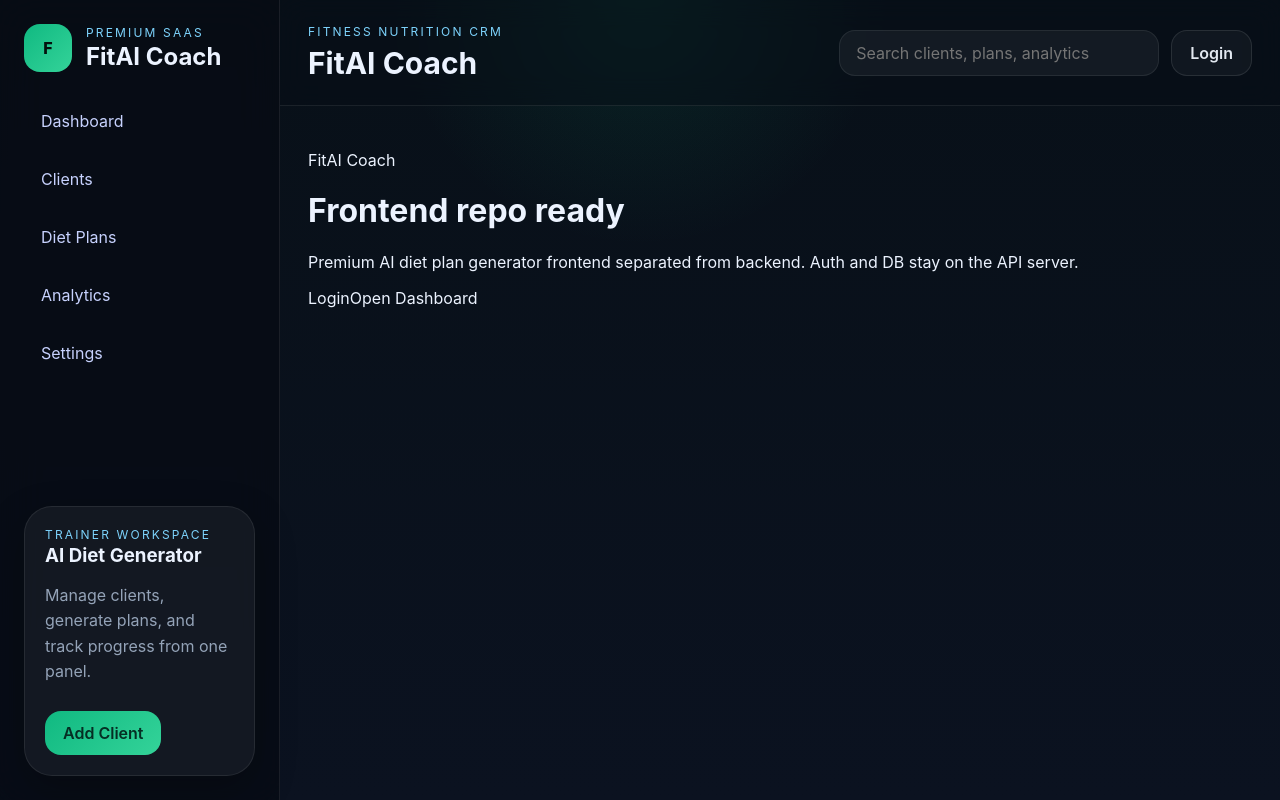
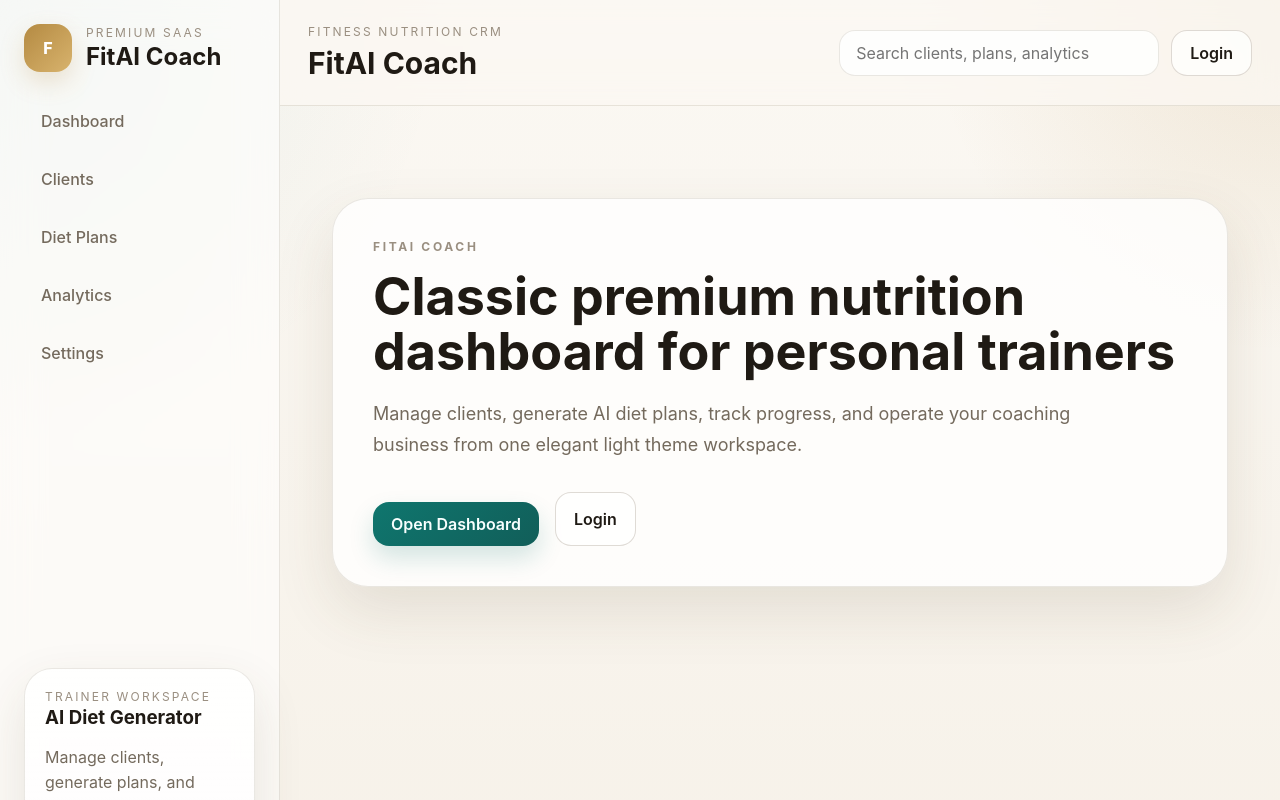
Before and after one commit to abhishek21lift-oss/fitpro-frontend, a Next.js app: page / in a window 1280 px wide. Shown: the top 800 px of the page. Built offline with nearby package versions, Linux system fonts and the light colour scheme.

Commit message:
Switch frontend to classic premium light theme

```diff
--- a/src/app/globals.css
+++ b/src/app/globals.css
@@ -1,64 +1,92 @@
 * { box-sizing: border-box; }
 html, body { margin: 0; padding: 0; min-height: 100%; }
+:root {
+  --bg: #f6f1e8;
+  --bg-soft: #fbf8f3;
+  --panel: rgba(255,255,255,0.72);
+  --panel-strong: rgba(255,255,255,0.9);
+  --border: rgba(108, 92, 68, 0.14);
+  --border-strong: rgba(108, 92, 68, 0.22);
+  --text: #1f1a14;
+  --muted: #746a5d;
+  --muted-soft: #9a8f81;
+  --accent: #0f766e;
+  --accent-soft: #d9efe9;
+  --accent-strong: #115e59;
+  --gold: #b48a42;
+  --shadow: 0 20px 50px rgba(84, 63, 34, 0.12);
+}
 body {
   font-family: Inter, Arial, sans-serif;
   background:
-    radial-gradient(circle at top, rgba(16,185,129,0.12), transparent 24%),
-    linear-gradient(180deg, #081018 0%, #0b1220 100%);
-  color: #ecf3ff;
+    radial-gradient(circle at top right, rgba(180,138,66,0.16), transparent 22%),
+    radial-gradient(circle at left top, rgba(15,118,110,0.08), transparent 28%),
+    linear-gradient(180deg, var(--bg-soft) 0%, var(--bg) 100%);
+  color: var(--text);
 }
 a { color: inherit; text-decoration: none; }
-input, button { font: inherit; }
+input, button, textarea { font: inherit; }
 .app-shell { min-height: 100vh; display: grid; grid-template-columns: 280px 1fr; }
 .sidebar {
-  border-right: 1px solid rgba(255,255,255,0.08);
+  border-right: 1px solid var(--border);
   padding: 24px;
   display: flex;
   flex-direction: column;
   gap: 24px;
-  background: rgba(7, 12, 20, 0.72);
+  background: rgba(255,255,255,0.58);
   backdrop-filter: blur(20px);
 }
 .brand { display: flex; align-items: center; gap: 14px; }
 .brand-mark {
   width: 48px; height: 48px; border-radius: 16px; display: grid; place-items: center;
-  background: linear-gradient(135deg, #10b981, #34d399); color: #04110d; font-weight: 800;
+  background: linear-gradient(135deg, var(--gold), #d8b36d); color: white; font-weight: 800;
+  box-shadow: 0 10px 24px rgba(180,138,66,0.22);
 }
-.brand-kicker, .muted-label { margin: 0; font-size: 12px; text-transform: uppercase; letter-spacing: 0.18em; color: #7dd3fc; }
+.brand-kicker, .muted-label {
+  margin: 0; font-size: 12px; text-transform: uppercase; letter-spacing: 0.18em; color: var(--muted-soft);
+}
 .brand h2, .sidebar-card h3 { margin: 2px 0 0; }
 .nav { display: grid; gap: 8px; }
 .nav a {
-  padding: 14px 16px; border-radius: 18px; color: #c7d2fe; border: 1px solid transparent;
+  padding: 14px 16px; border-radius: 18px; color: var(--muted); border: 1px solid transparent; font-weight: 500;
 }
-.nav a:hover { background: rgba(255,255,255,0.05); border-color: rgba(255,255,255,0.08); }
+.nav a:hover {
+  background: rgba(255,255,255,0.7); border-color: var(--border); color: var(--text);
+}
 .sidebar-card {
   margin-top: auto; padding: 20px; border-radius: 28px;
-  background: rgba(255,255,255,0.05); border: 1px solid rgba(255,255,255,0.08);
-  box-shadow: 0 16px 40px rgba(0,0,0,0.25);
+  background: linear-gradient(180deg, rgba(255,255,255,0.88), rgba(255,255,255,0.72));
+  border: 1px solid var(--border);
+  box-shadow: var(--shadow);
 }
-.muted-copy { color: #94a3b8; line-height: 1.6; }
+.muted-copy { color: var(--muted); line-height: 1.6; }
 .primary-btn, .ghost-btn {
   display: inline-flex; align-items: center; justify-content: center; border-radius: 16px;
   padding: 12px 18px; font-weight: 600; transition: 180ms ease;
 }
-.primary-btn { background: linear-gradient(135deg, #10b981, #34d399); color: #052e23; margin-top: 10px; }
-.ghost-btn { border: 1px solid rgba(255,255,255,0.1); color: #e2e8f0; background: rgba(255,255,255,0.04); }
+.primary-btn {
+  background: linear-gradient(135deg, var(--accent), var(--accent-strong));
+  color: #f8fffe; margin-top: 10px; box-shadow: 0 12px 24px rgba(15,118,110,0.18);
+}
+.ghost-btn {
+  border: 1px solid var(--border-strong); color: var(--text); background: rgba(255,255,255,0.7);
+}
 .main-wrap { display: flex; flex-direction: column; min-width: 0; }
 .topbar {
   display: flex; justify-content: space-between; align-items: center; gap: 20px;
-  padding: 24px 28px; border-bottom: 1px solid rgba(255,255,255,0.08);
-  background: rgba(8, 15, 24, 0.45); backdrop-filter: blur(14px); position: sticky; top: 0; z-index: 20;
+  padding: 24px 28px; border-bottom: 1px solid var(--border);
+  background: rgba(251,248,243,0.78); backdrop-filter: blur(14px); position: sticky; top: 0; z-index: 20;
 }
 .page-title { margin: 6px 0 0; font-size: 30px; }
 .topbar-actions { display: flex; align-items: center; gap: 12px; }
 .search-input {
-  min-width: 320px; background: rgba(255,255,255,0.05); color: white; border-radius: 16px; padding: 12px 16px;
-  border: 1px solid rgba(255,255,255,0.08);
+  min-width: 320px; background: rgba(255,255,255,0.82); color: var(--text); border-radius: 16px; padding: 12px 16px;
+  border: 1px solid var(--border);
 }
 .page-content { padding: 28px; }
 .hero-card, .panel, .stat-card, .table-card, .meal-card, .settings-card {
-  border: 1px solid rgba(255,255,255,0.08); background: rgba(255,255,255,0.05);
-  box-shadow: 0 20px 50px rgba(0,0,0,0.25); backdrop-filter: blur(12px);
+  border: 1px solid var(--border); background: var(--panel);
+  box-shadow: var(--shadow); backdrop-filter: blur(12px);
 }
 .hero-card, .panel, .table-card, .settings-card { border-radius: 32px; }
 .stat-card, .meal-card { border-radius: 26px; }
@@ -70,14 +98,17 @@ input, button { font: inherit; }
 .stat-card, .meal-card, .settings-card, .panel { padding: 22px; }
 .data-table { width: 100%; border-collapse: collapse; }
 .data-table th, .data-table td { padding: 16px 18px; text-align: left; }
-.data-table th { color: #94a3b8; font-size: 13px; text-transform: uppercase; letter-spacing: 0.14em; }
-.data-table tr + tr td { border-top: 1px solid rgba(255,255,255,0.06); }
+.data-table th { color: var(--muted-soft); font-size: 13px; text-transform: uppercase; letter-spacing: 0.14em; }
+.data-table tr + tr td { border-top: 1px solid rgba(108, 92, 68, 0.08); }
 .kpi { font-size: 34px; font-weight: 700; margin-top: 8px; }
-.subtle { color: #94a3b8; }
-.badge { display: inline-flex; padding: 8px 12px; border-radius: 999px; background: rgba(16,185,129,0.16); color: #86efac; font-size: 12px; font-weight: 700; }
+.subtle { color: var(--muted); }
+.badge {
+  display: inline-flex; padding: 8px 12px; border-radius: 999px; background: var(--accent-soft);
+  color: var(--accent-strong); font-size: 12px; font-weight: 700;
+}
 .form-grid { display: grid; grid-template-columns: repeat(2, minmax(0, 1fr)); gap: 16px; }
 .form-grid input, .form-grid textarea {
-  width: 100%; background: rgba(2,6,23,0.7); color: white; border: 1px solid rgba(255,255,255,0.08);
+  width: 100%; background: rgba(255,255,255,0.84); color: var(--text); border: 1px solid var(--border);
   border-radius: 16px; padding: 14px 16px;
 }
 .section-title { margin: 0 0 8px; font-size: 26px; }
--- a/src/app/page.tsx
+++ b/src/app/page.tsx
@@ -2,18 +2,32 @@ import Link from "next/link";
 
 export default function HomePage() {
   return (
-    <main className="min-h-screen bg-slate-950 px-6 py-16 text-white">
-      <div className="mx-auto max-w-5xl">
-        <p className="text-sm font-medium text-emerald-400">FitAI Coach</p>
-        <h1 className="mt-3 text-5xl font-bold tracking-tight">Frontend repo ready</h1>
-        <p className="mt-4 max-w-2xl text-slate-300">
-          Premium AI diet plan generator frontend separated from backend. Auth and DB stay on the API server.
+    <main style={{ minHeight: "100vh", padding: "64px 24px" }}>
+      <div
+        style={{
+          maxWidth: 1120,
+          margin: "0 auto",
+          background: "rgba(255,255,255,0.76)",
+          border: "1px solid rgba(108, 92, 68, 0.14)",
+          boxShadow: "0 24px 60px rgba(84, 63, 34, 0.12)",
+          borderRadius: 36,
+          padding: 40,
+        }}
+      >
+        <p style={{ margin: 0, color: "#9a8f81", fontSize: 12, letterSpacing: "0.22em", textTransform: "uppercase", fontWeight: 700 }}>
+          FitAI Coach
         </p>
-        <div className="mt-8 flex gap-4">
-          <Link href="/login" className="rounded-xl bg-emerald-500 px-5 py-3 font-medium text-slate-950">Login</Link>
-          <Link href="/dashboard" className="rounded-xl border border-white/10 px-5 py-3 font-medium">Open Dashboard</Link>
+        <h1 style={{ margin: "16px 0 0", fontSize: 52, lineHeight: 1.05, color: "#1f1a14" }}>
+          Classic premium nutrition dashboard for personal trainers
+        </h1>
+        <p style={{ marginTop: 20, maxWidth: 720, color: "#746a5d", fontSize: 18, lineHeight: 1.7 }}>
+          Manage clients, generate AI diet plans, track progress, and operate your coaching business from one elegant light theme workspace.
+        </p>
+        <div style={{ display: "flex", gap: 16, flexWrap: "wrap", marginTop: 32 }}>
+          <Link href="/dashboard" className="primary-btn">Open Dashboard</Link>
+          <Link href="/login" className="ghost-btn">Login</Link>
         </div>
       </div>
     </main>
-  )
+  );
 }
```
